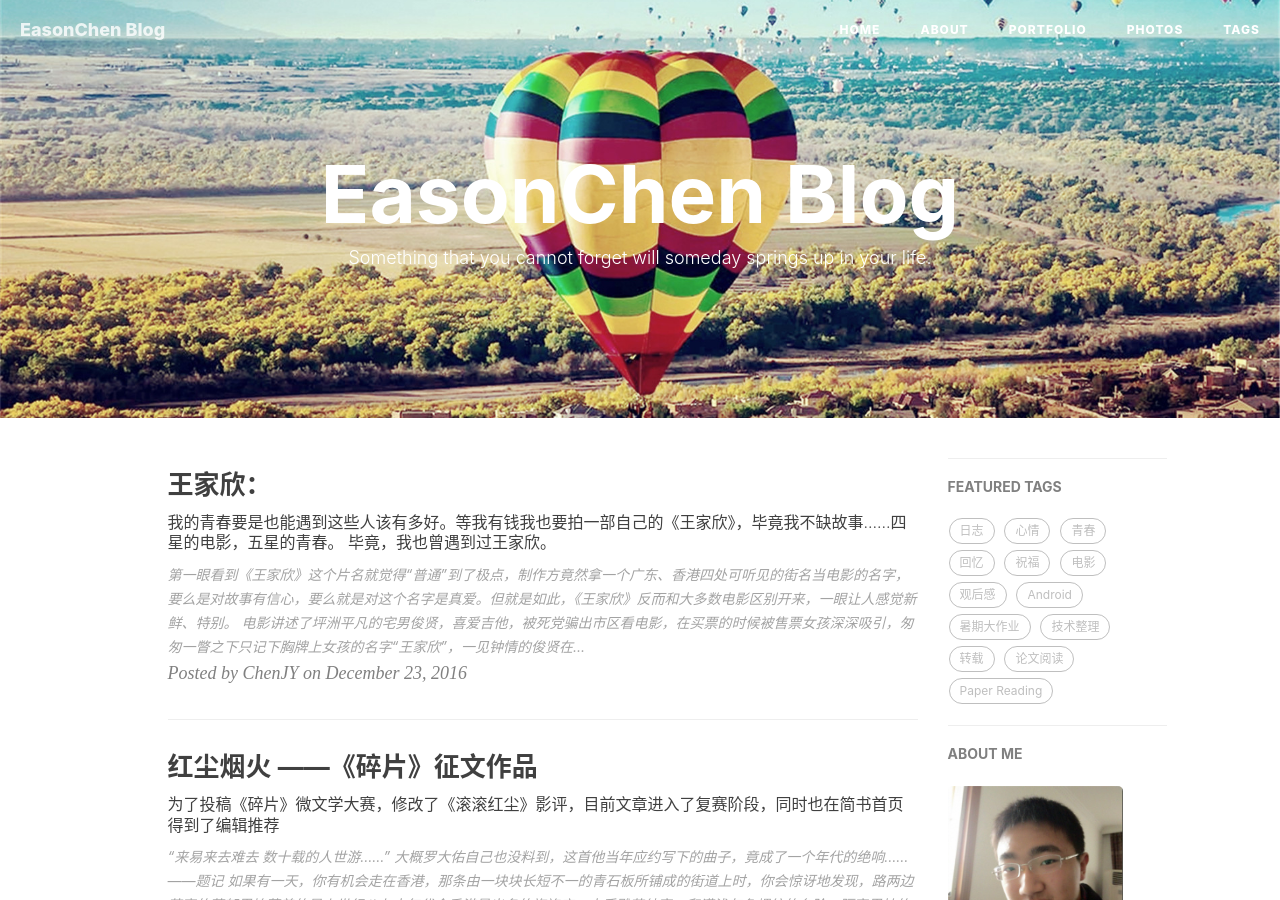
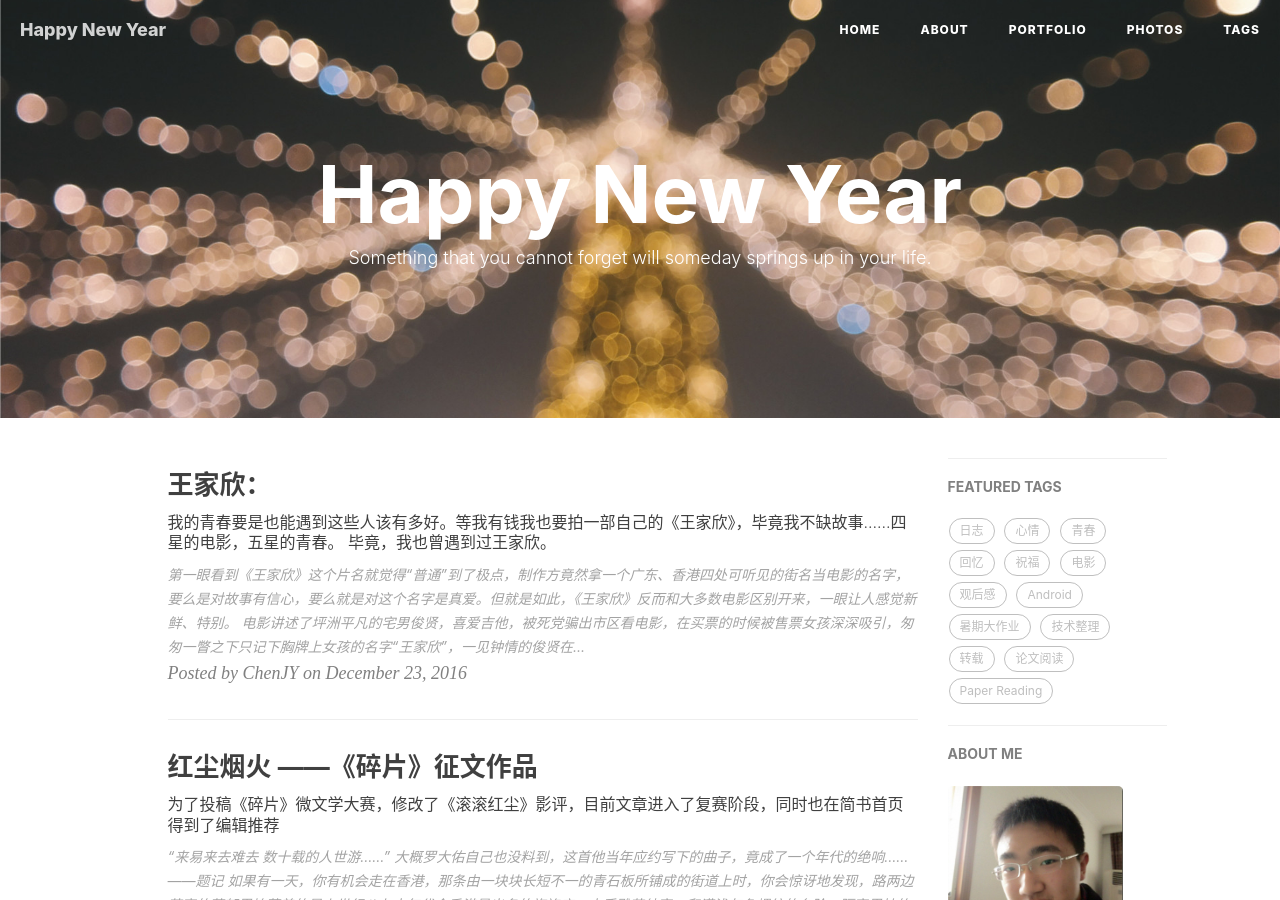
Before and after one commit to jiayangchen/jiayangchen.github.io, a Jekyll site: the page built from index.html, in a window 1280 px wide and 900 px high. Built offline with Jekyll 4.4.1, drawn with Linux system fonts in a browser that asks for light colours; nearby versions of some CDN libraries; the list of posts is cut into pages by our own code; comment, search, counter and statistics services are not loaded; some of the changed text lies outside the part shown.

Commit message:
new year

```diff
--- a/_config.yml
+++ b/_config.yml
@@ -1,7 +1,7 @@
 # Site settings
-title: EasonChen Blog
+title: Happy New Year
 SEOTitle: EasonChen
-header-img: img/bg.jpg
+header-img: img/bg_new.jpg
 email: jiayangchen@sjtu.edu.cn
 description: "You know some birds are not meant to be caged, their feathers are just too bright."
 keyword: "jiayangchen,blog,博客, 个人网站, 互联网,软件,Android"
```
Also changed, not shown: img/bg_new.jpg (added).
